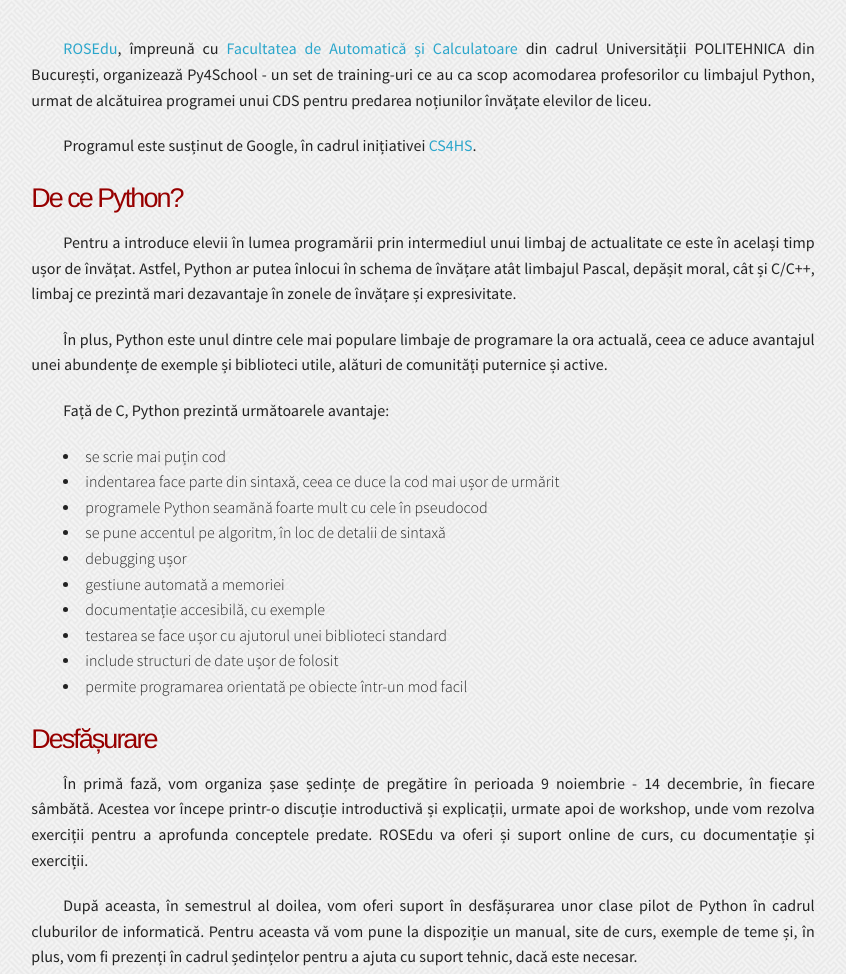
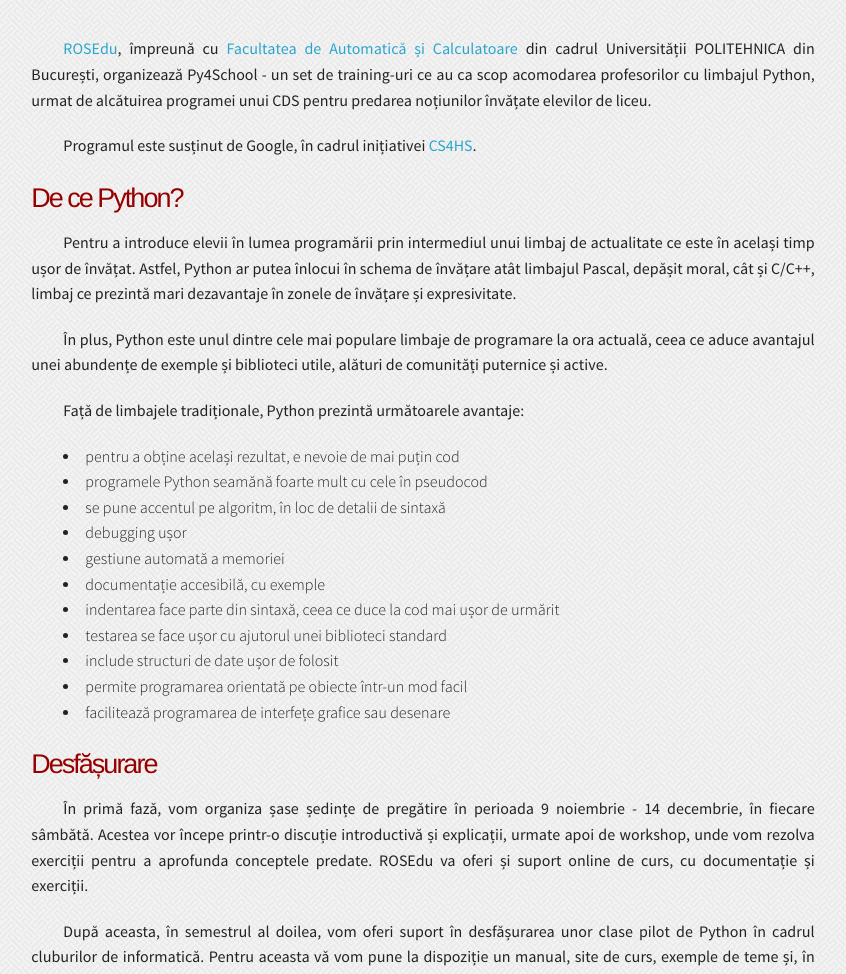
Before and after one commit to mihneadb/py4school-site, a plain HTML site: page index.html in a window 1280 px wide. Shown: the part 117-1091 px from the top of the page, without its empty margins (217-1063 px from the left). Drawn offline with Linux system fonts and the light colour scheme.

Commit message:
[avantaje] Modify text. Thanks @ddvlad

```diff
--- a/index.html
+++ b/index.html
@@ -57,19 +57,20 @@
         exemple și biblioteci utile, alături de comunități puternice și
         active.</p>
 
-        <p>Față de C, Python prezintă următoarele avantaje:</p>
+        <p>Față de limbajele tradiționale, Python prezintă următoarele avantaje:</p>
 
         <ul>
-            <li>se scrie mai puțin cod</li>
-            <li>indentarea face parte din sintaxă, ceea ce duce la cod mai ușor de urmărit</li>
+            <li>pentru a obține același rezultat, e nevoie de mai puțin cod</li>
             <li>programele Python seamănă foarte mult cu cele în pseudocod</li>
             <li>se pune accentul pe algoritm, în loc de detalii de sintaxă</li>
             <li>debugging ușor</li>
             <li>gestiune automată a memoriei</li>
             <li>documentație accesibilă, cu exemple</li>
+            <li>indentarea face parte din sintaxă, ceea ce duce la cod mai ușor de urmărit</li>
             <li>testarea se face ușor cu ajutorul unei biblioteci standard</li>
             <li>include structuri de date ușor de folosit</li>
             <li>permite programarea orientată pe obiecte într-un mod facil</li>
+            <li>facilitează programarea de interfețe grafice sau desenare</li>
         </ul>
 
         <h3>Desfășurare</h3>
```
